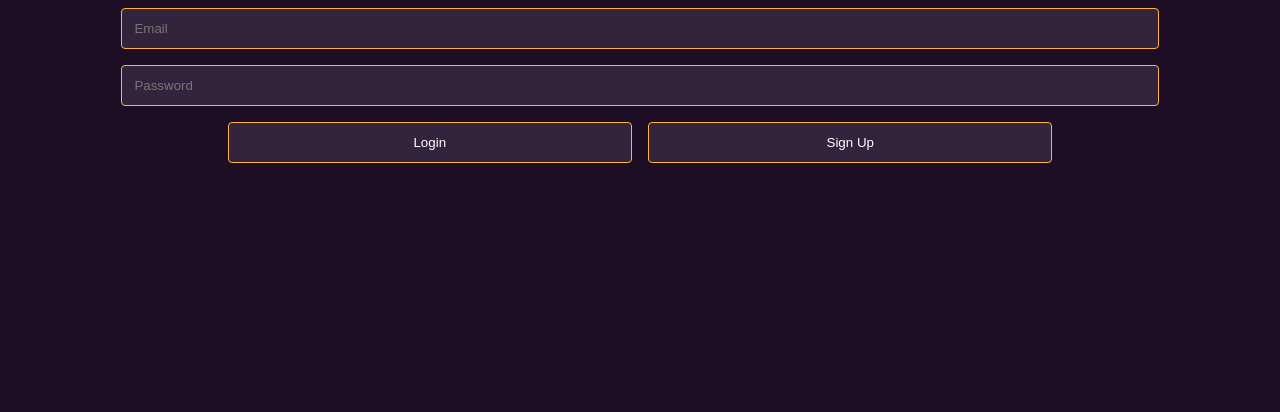
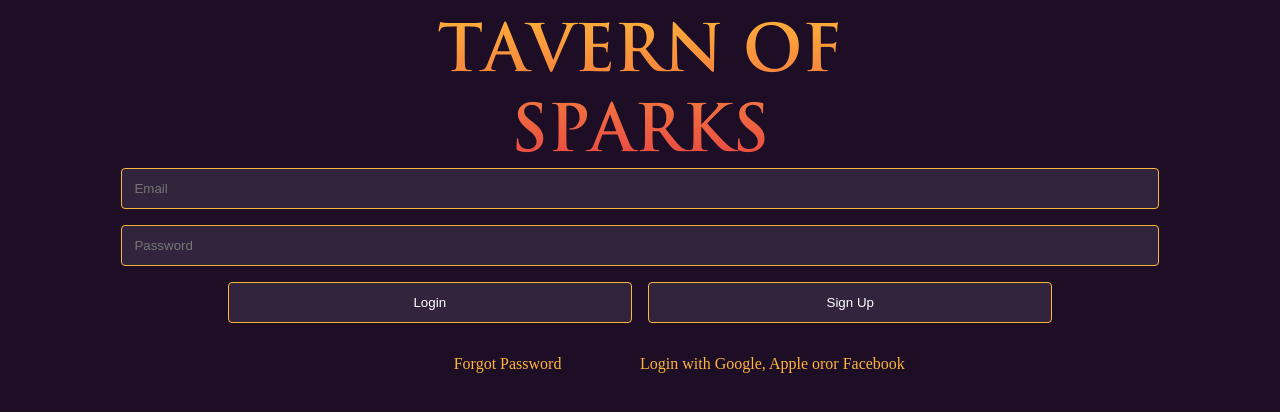
Before and after one commit to Vaganuki/tavern-of-sparks, an Angular app: page /login in a window 1280 px wide. Before the commit this address led to /. Shown: the top 412 px of the page. Built offline with nearby package versions, Linux system fonts and the light colour scheme.

Commit message:
Idk what i was doing but sure

```diff
--- a/src/app/app.component.html
+++ b/src/app/app.component.html
@@ -1,2 +1 @@
-<app-login/>
 <router-outlet />
--- a/src/app/app.routes.ts
+++ b/src/app/app.routes.ts
@@ -1,3 +1,10 @@
-import { Routes } from '@angular/router';
+import {Routes} from '@angular/router';
+import {LoginComponent} from './components/auth/login/login.component';
+import {SignUpComponent} from './components/auth/sign-up/sign-up.component';
+import {MainPageComponent} from './components/core/main-page/main-page.component';
 
-export const routes: Routes = [];
+export const routes: Routes = [
+  {path: 'login', component: LoginComponent},
+  {path: 'register', component: SignUpComponent},
+  {path: '', component: MainPageComponent}
+];
--- a/src/app/components/auth/login/login.component.html
+++ b/src/app/components/auth/login/login.component.html
@@ -1,8 +1,17 @@
-<form class="loginForm" [formGroup]="loginForm" (ngSubmit)="onSubmit()">
+<div class="container">
+  <div class="title">
+    Tavern Of Sparks
+  </div>
+  <form class="loginForm" [formGroup]="loginForm" (ngSubmit)="onSubmit()">
     <input placeholder="Email" formControlName="email" type="email">
     <input placeholder="Password" formControlName="password" type="password">
     <div class="buttonContainer">
-        <input value="Login" type="submit">
-        <button type="button">Sign Up</button>
+      <input value="Login" type="submit">
+      <button [routerLink]="['/register']" type="button">Sign Up</button>
     </div>
-</form>
+  </form>
+  <div class="optionsContainer">
+    <div>Forgot Password</div>
+    <div>Login with Google, Apple oror Facebook</div>
+  </div>
+</div>
--- a/src/app/components/auth/login/login.component.scss
+++ b/src/app/components/auth/login/login.component.scss
@@ -0,0 +1,17 @@
+.container{
+  display: flex;
+  flex-direction: column;
+  justify-content: center;
+  align-items: center;
+
+  & .title{
+    width: 50%;
+    text-align: center;
+  }
+  & .optionsContainer{
+    margin-top: 2rem;
+    display: grid;
+    grid-template-columns:1fr 1fr;
+    text-align: center;
+  }
+}
--- a/src/app/components/auth/login/login.component.ts
+++ b/src/app/components/auth/login/login.component.ts
@@ -1,16 +1,20 @@
 import {Component, inject} from '@angular/core';
 import {FormBuilder, ReactiveFormsModule, Validators} from '@angular/forms';
+import {RouterLink} from '@angular/router';
 
 @Component({
   selector: 'app-login',
   imports: [
-    ReactiveFormsModule
+    ReactiveFormsModule,
+    RouterLink
   ],
   templateUrl: './login.component.html',
   styleUrl: './login.component.scss'
 })
 export class LoginComponent {
+
   private _fb = inject(FormBuilder);
+
   loginForm = this._fb.group({
     email: this._fb.control('', {
       nonNullable: true,
--- a/src/styles.scss
+++ b/src/styles.scss
@@ -1,3 +1,8 @@
+@font-face {
+  font-family: 'Trajan';
+  src: url('/fonts/trajan_ru.ttf');
+}
+
 // 🎨 Palette Tavern of Sparks
 $color-background:     #1D0E26; // Purple Night
 $color-accent:         #FFB43A; // Gold Spark
@@ -9,6 +14,14 @@
 $color-muted:          #8C7D99; // Mid Grey
 
 // Exemple d'usage :
+.title {
+  font-family: 'Trajan', serif;
+  font-size: 4rem;
+  background-image: linear-gradient(180deg, $color-accent 0%, $color-notification 100%);
+  -webkit-background-clip: text;
+  background-clip: text;
+  color: transparent;
+}
 body {
   background-color: $color-background;
   color: $color-text-primary;
```
Also changed, not shown: public/fonts/trajan_ru.ttf (added).
